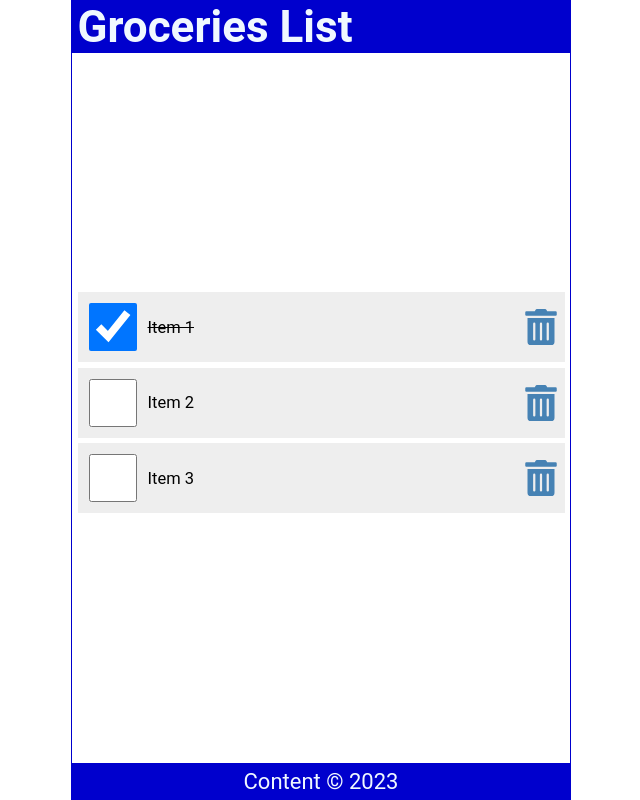
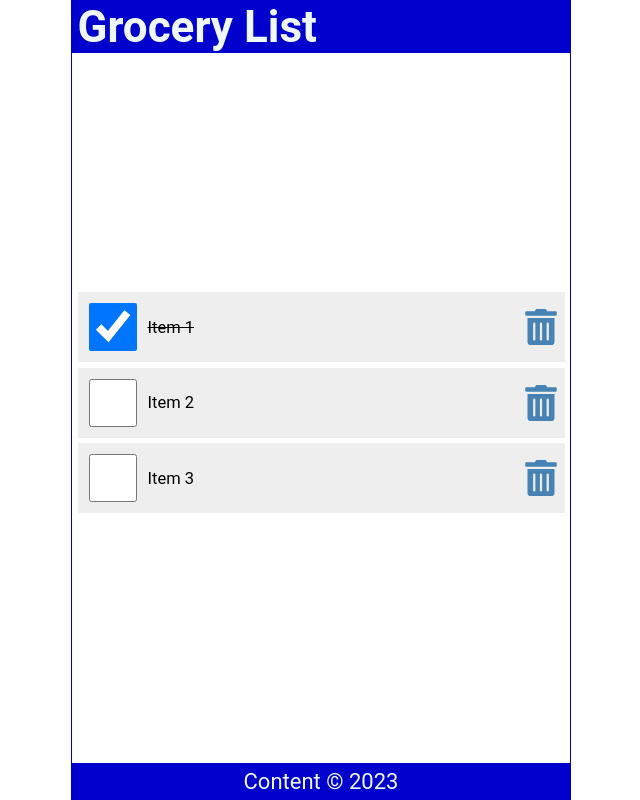
Before and after one commit to rir7890/miniProjectOfGroceryList, a React (Create React App) app: page / in a window 1280 px wide. Shown: the whole page, without its empty margins (319-959 px from the left). Built offline with nearby package versions, Linux system fonts and the light colour scheme.

Commit message:
props and {title} use

```diff
--- a/src/App.js
+++ b/src/App.js
@@ -13,7 +13,7 @@
   // };
   return (
     <div className="App">
-      <Header />
+      <Header title="Grocery List" />
       <Content />
       <Footer />
     </div>
--- a/src/Header.js
+++ b/src/Header.js
@@ -1,6 +1,6 @@
 import React from "react";
 
-const Header = () => {
+const Header = (props) => {
   //   const headerStyle = {
   //     backgroundColor: "royalblue",
   //     color: "#fff",
@@ -14,7 +14,7 @@
     //   style={headerStyle}
     // >
     <header>
-      <h1>Groceries List</h1>
+      <h1>{props.title}</h1>
     </header>
   );
 };
```
